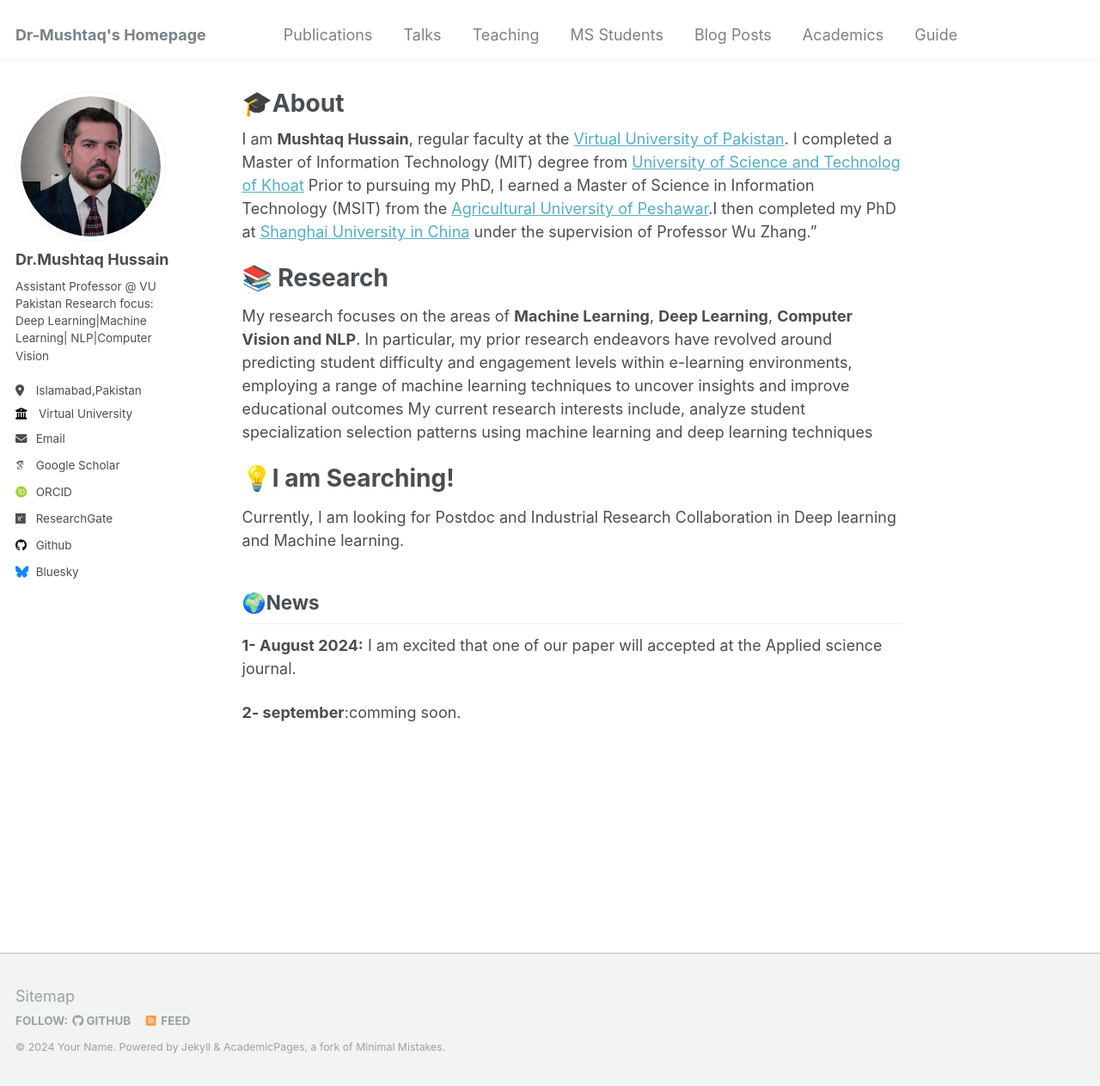
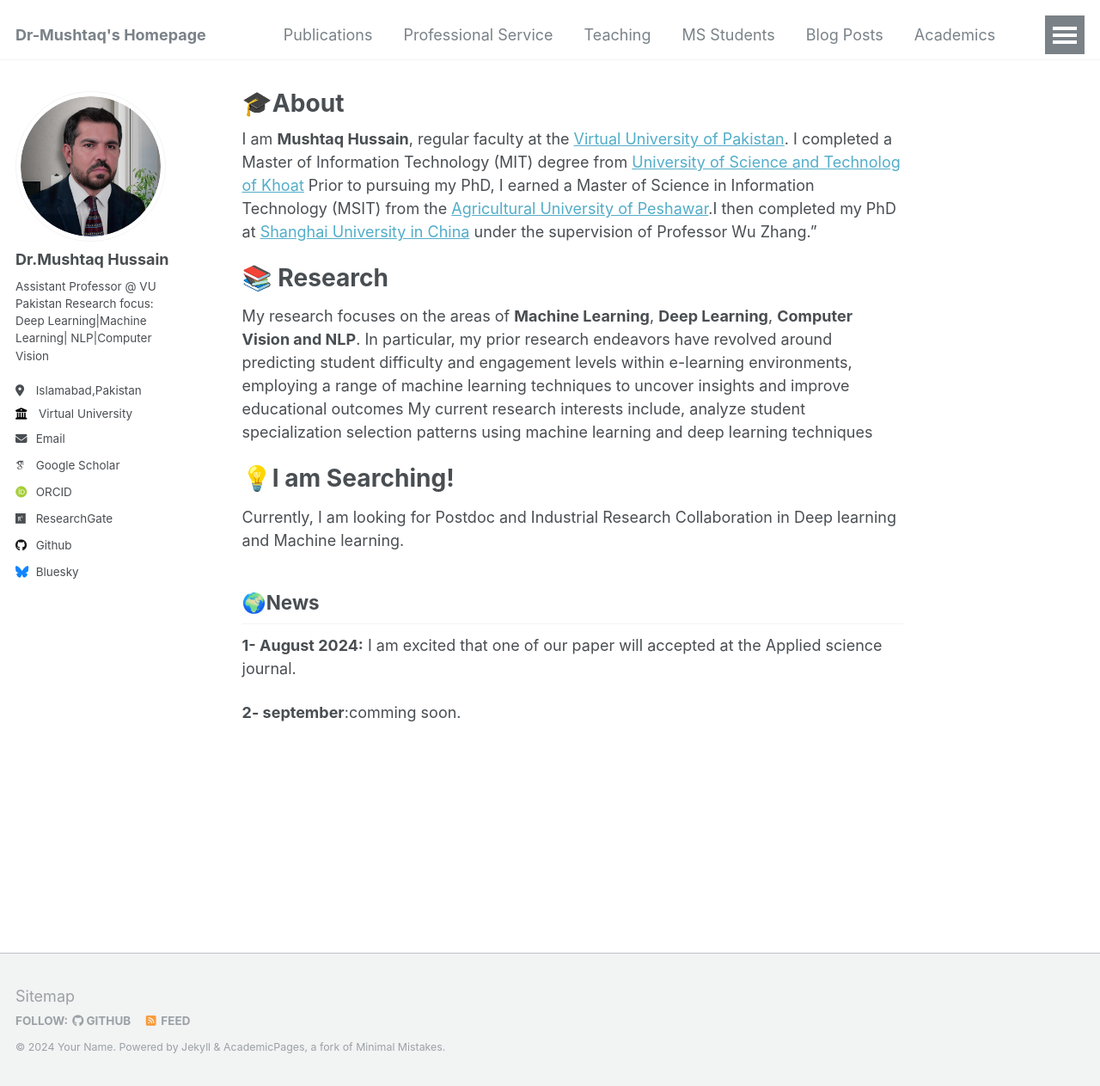
Before and after one commit to dr-mushtaq/dr-mushtaq.github.io, a Jekyll site: the page built from _pages/about.md, in a window 1280 px wide and 1263 px high. Shown: the whole window at 86% size. Built offline with Jekyll 4.4.1, drawn with Linux system fonts in a browser that asks for light colours; some web fonts are replaced.

Commit message:
Update navigation.yml

```diff
--- a/_data/navigation.yml
+++ b/_data/navigation.yml
@@ -8,8 +8,7 @@ main:
   - title: "Publications"
     url: /publications/
 
-  - title: "Talks"
-    url: /talks/
+  - title: "Professional Service"
 
   - title: "Teaching"
     url: /teaching/
```
